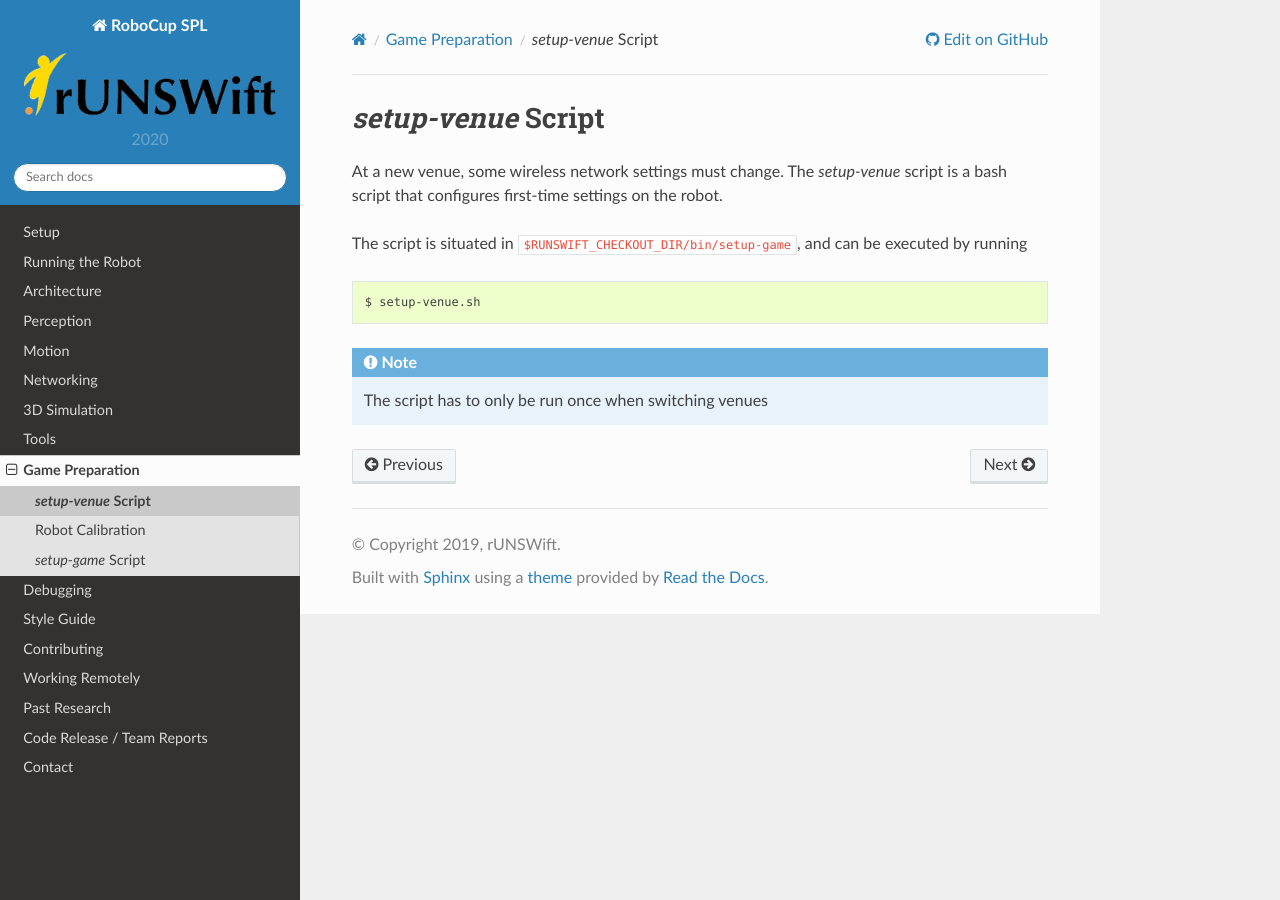
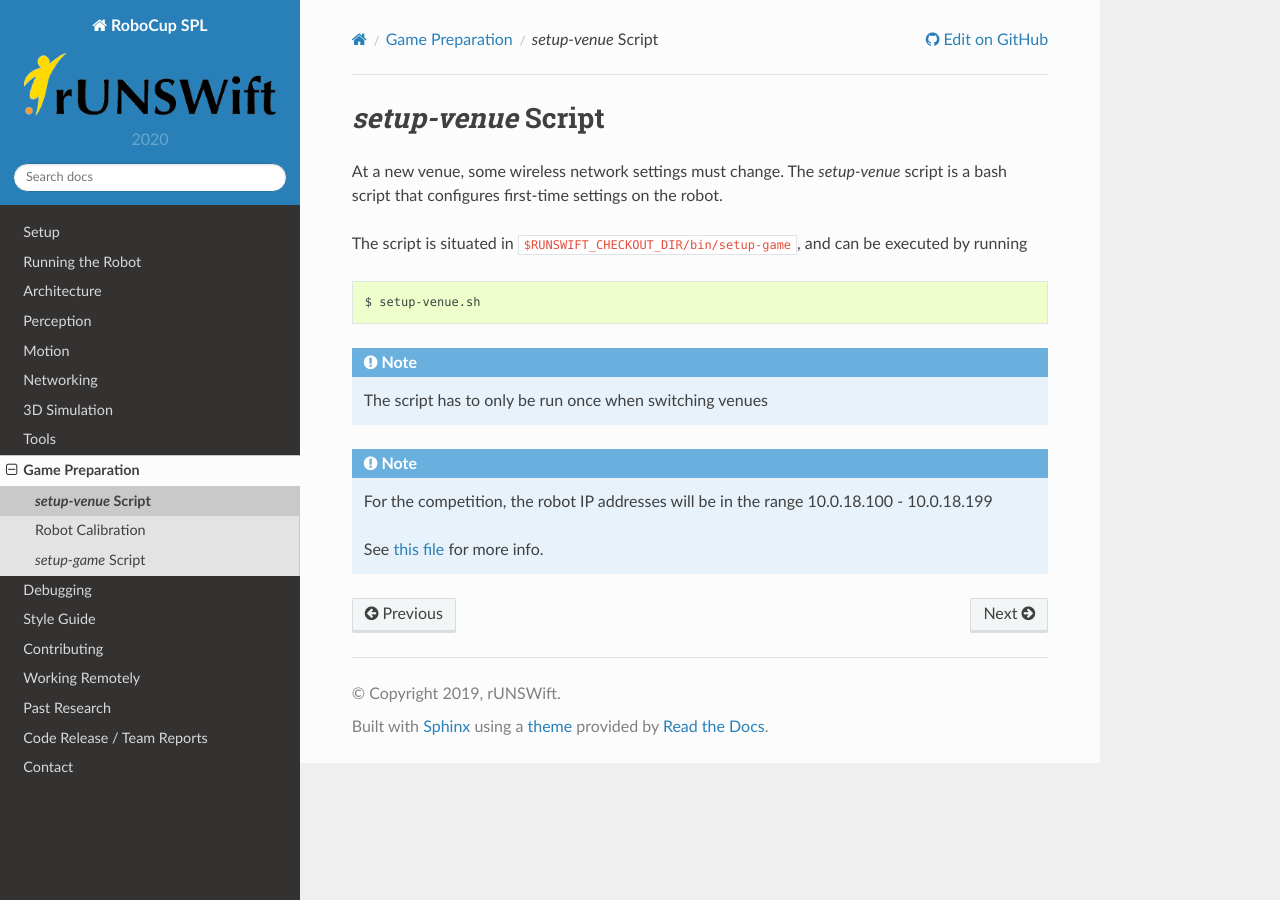
Before and after one commit to UNSWComputing/rUNSWift-docs, a Sphinx documentation site: the page built from source/game_preparation/setup_venue_script.rst, in a window 1280 px wide. Built offline with Sphinx 7.4.7 and the Read the Docs theme 2.0.0, drawn with Linux system fonts in a browser that asks for light colours.

Commit message:
Add competition IP address location

```diff
--- a/source/game_preparation/setup_venue_script.rst
+++ b/source/game_preparation/setup_venue_script.rst
@@ -14,3 +14,8 @@ The script is situated in ``$RUNSWIFT_CHECKOUT_DIR/bin/setup-game``, and can be
 
 .. note::
     The script has to only be run once when switching venues
+
+.. note::
+    For the competition, the robot IP addresses will be in the range 10.0.18.100 - 10.0.18.199
+
+    See `this file <https://github.com/UNSWComputing/rUNSWift/blob/master/bin/setup-venue.config.sh>`_ for more info.
```
